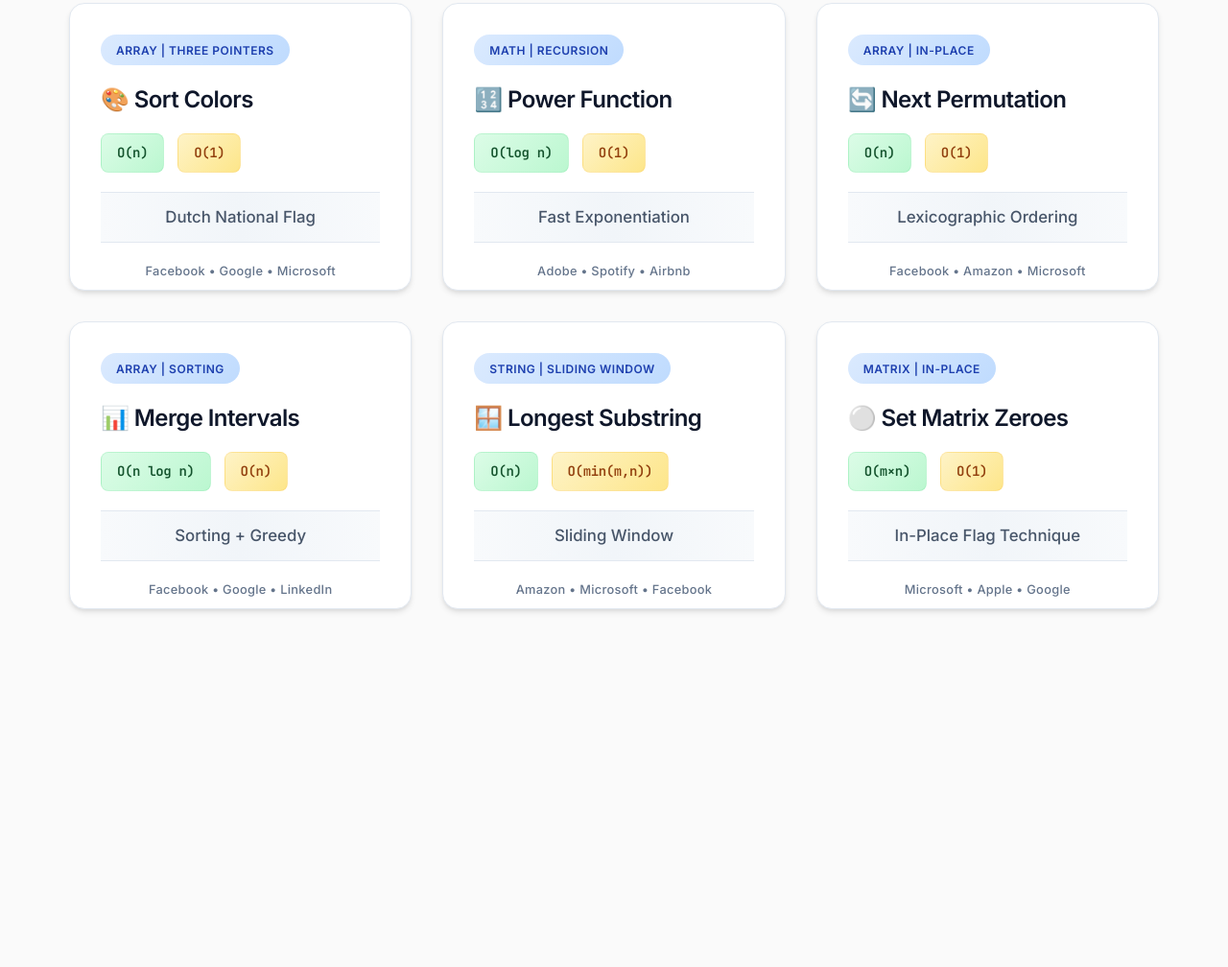
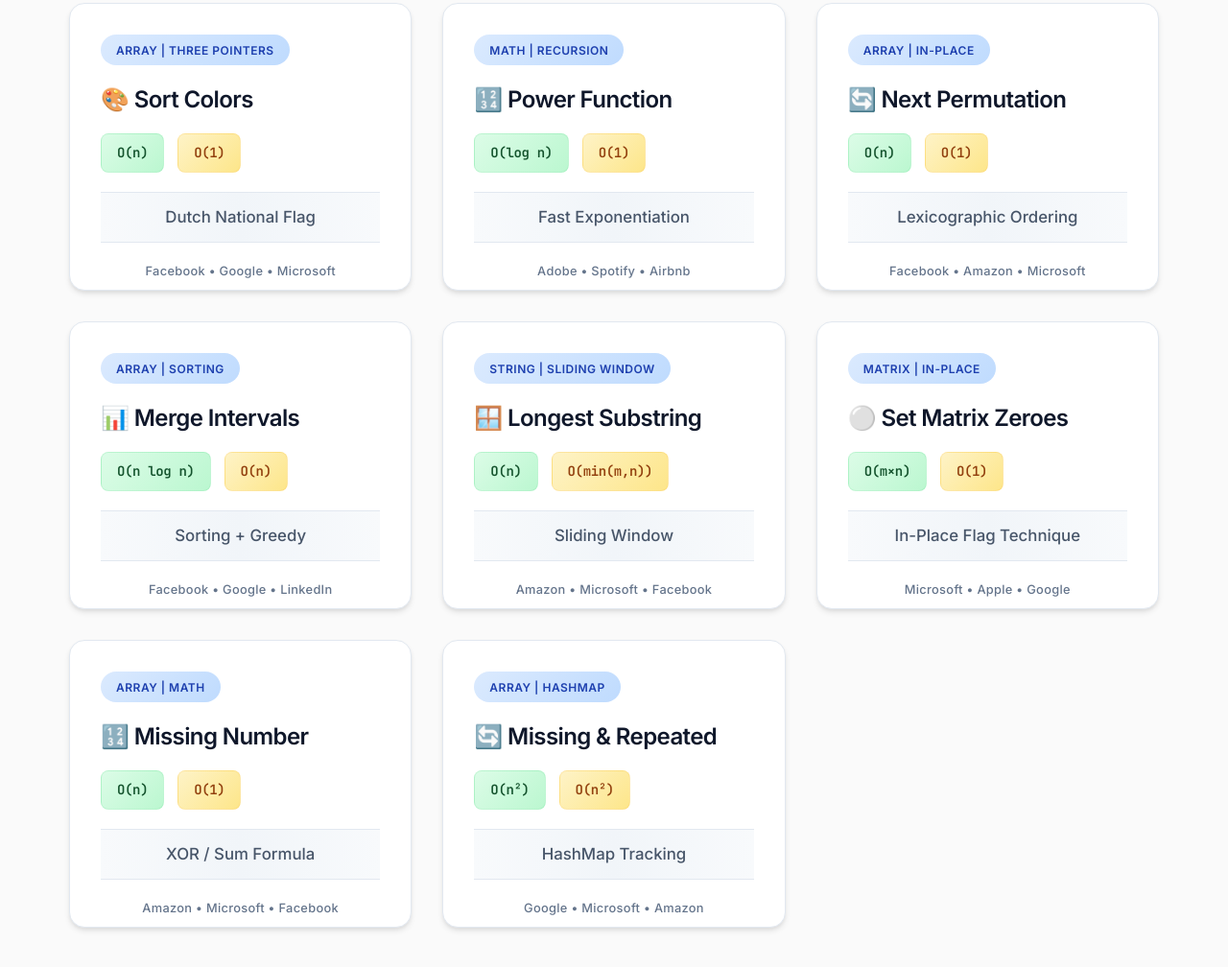
Before and after one commit to mynamevansh/DSA-QUESTIONS-, a plain HTML site: page showcase/index.html in a window 1280 px wide. Shown: the part 1348-2356 px from the top of the page at 96% size. Before the commit the page ends 2031 px from the top, so only its background shows below. Drawn offline with Linux system fonts and the light colour scheme.

Commit message:
Add Missing Number and Missing & Repeated algorithms to showcase

```diff
--- a/showcase/algorithms.js
+++ b/showcase/algorithms.js
@@ -318,6 +318,41 @@ class DSAAlgorithms {
         }
 
         return matrix;
+    }
+
+    static missingNumber(nums) {
+        const n = nums.length;
+        const expectedSum = (n * (n + 1)) / 2;
+        const actualSum = nums.reduce((acc, num) => acc + num, 0);
+        return expectedSum - actualSum;
+    }
+
+    static missingAndRepeated(grid) {
+        const map = new Map();
+        let repeated = -1;
+        let missing = -1;
+        const n = grid.length;
+
+        // Find repeated element
+        for (let row of grid) {
+            for (let element of row) {
+                if (map.has(element)) {
+                    repeated = element;
+                } else {
+                    map.set(element, true);
+                }
+            }
+        }
+
+        // Find missing element
+        for (let i = 1; i <= n * n; i++) {
+            if (!map.has(i)) {
+                missing = i;
+                break;
+            }
+        }
+
+        return [repeated, missing];
     }
 }
 
@@ -664,6 +699,53 @@ function runSetMatrixZeroes() {
     }
 }
 
+function runMissingNumber() {
+    try {
+        const input = [3, 0, 1];
+        const performance = PerformanceMonitor.measure(
+            'Missing Number',
+            DSAAlgorithms.missingNumber,
+            input
+        );
+
+        const resultDiv = document.getElementById('missingnumber-result');
+        if (resultDiv) {
+            resultDiv.className = 'result visible';
+            resultDiv.innerHTML = `
+                <strong>Array:</strong> [${input.join(', ')}]<br>
+                <strong>Missing:</strong> ${performance.result}<br>
+                <strong>Time:</strong> ${performance.executionTime}ms
+            `;
+        }
+    } catch (error) {
+        console.error('Error in runMissingNumber:', error);
+    }
+}
+
+function runMissingAndRepeated() {
+    try {
+        const input = [[1,3],[2,2]];
+        const performance = PerformanceMonitor.measure(
+            'Missing and Repeated',
+            DSAAlgorithms.missingAndRepeated,
+            input
+        );
+
+        const resultDiv = document.getElementById('missingandrepeated-result');
+        if (resultDiv) {
+            resultDiv.className = 'result visible';
+            const inputStr = input.map(row => `[${row.join(',')}]`).join(',');
+            resultDiv.innerHTML = `
+                <strong>Grid:</strong> [${inputStr}]<br>
+                <strong>Repeated:</strong> ${performance.result[0]}, <strong>Missing:</strong> ${performance.result[1]}<br>
+                <strong>Time:</strong> ${performance.executionTime}ms
+            `;
+        }
+    } catch (error) {
+        console.error('Error in runMissingAndRepeated:', error);
+    }
+}
+
 console.log('🚀 DSA Algorithms loaded successfully!');
 console.log('📊 Performance monitoring enabled');
 
--- a/showcase/index.html
+++ b/showcase/index.html
@@ -63,7 +63,7 @@
             <h1>🚀 DSA Algorithms Showcase</h1>
             <p>Company Interview Questions - Optimized Solutions</p>
             <p><strong>FAANG • Microsoft • Adobe • Goldman Sachs</strong></p>
-            <p style="font-size: 0.9rem; opacity: 0.8; margin-top: 0.5rem;">✨ Complete Collection: Two Sum, Three Sum, Four Sum & More!</p>
+            <p style="font-size: 0.9rem; opacity: 0.8; margin-top: 0.5rem;">✨ 18 Algorithms: Arrays, Matrices, Strings & More!</p>
         </div>
     </header>
 
@@ -413,6 +413,52 @@
                 </div>
                 <div id="setmatrix-result" class="result"></div>
             </div>
+
+            <div class="algorithm-card" onclick="toggleCard('missingnumber')">
+                <div class="card-front">
+                    <div class="problem-type">Array | Math</div>
+                    <h3>🔢 Missing Number</h3>
+                    <div class="complexity">
+                        <span class="time">O(n)</span>
+                        <span class="space">O(1)</span>
+                    </div>
+                    <div class="algorithm-name">XOR / Sum Formula</div>
+                    <div class="companies">Amazon • Microsoft • Facebook</div>
+                </div>
+                <div class="card-back" id="missingnumber-back">
+                    <div class="back-content">
+                        <h4>Key Concept</h4>
+                        <p>Use mathematical formula: sum of n numbers - actual sum</p>
+                        <h4>Approach</h4>
+                        <p>1. Calculate expected sum<br>2. Calculate actual sum<br>3. Difference is missing number</p>
+                        <button class="demo-btn" onclick="event.stopPropagation(); runMissingNumber()">Demo</button>
+                    </div>
+                </div>
+                <div id="missingnumber-result" class="result"></div>
+            </div>
+
+            <div class="algorithm-card" onclick="toggleCard('missingandrepeated')">
+                <div class="card-front">
+                    <div class="problem-type">Array | HashMap</div>
+                    <h3>🔄 Missing & Repeated</h3>
+                    <div class="complexity">
+                        <span class="time">O(n²)</span>
+                        <span class="space">O(n²)</span>
+                    </div>
+                    <div class="algorithm-name">HashMap Tracking</div>
+                    <div class="companies">Google • Microsoft • Amazon</div>
+                </div>
+                <div class="card-back" id="missingandrepeated-back">
+                    <div class="back-content">
+                        <h4>Key Concept</h4>
+                        <p>Track seen elements, find duplicate and missing</p>
+                        <h4>Approach</h4>
+                        <p>1. Use HashMap to track elements<br>2. Find repeated element<br>3. Find missing from 1 to n²</p>
+                        <button class="demo-btn" onclick="event.stopPropagation(); runMissingAndRepeated()">Demo</button>
+                    </div>
+                </div>
+                <div id="missingandrepeated-result" class="result"></div>
+            </div>
         </div>
     </main>
 
```
